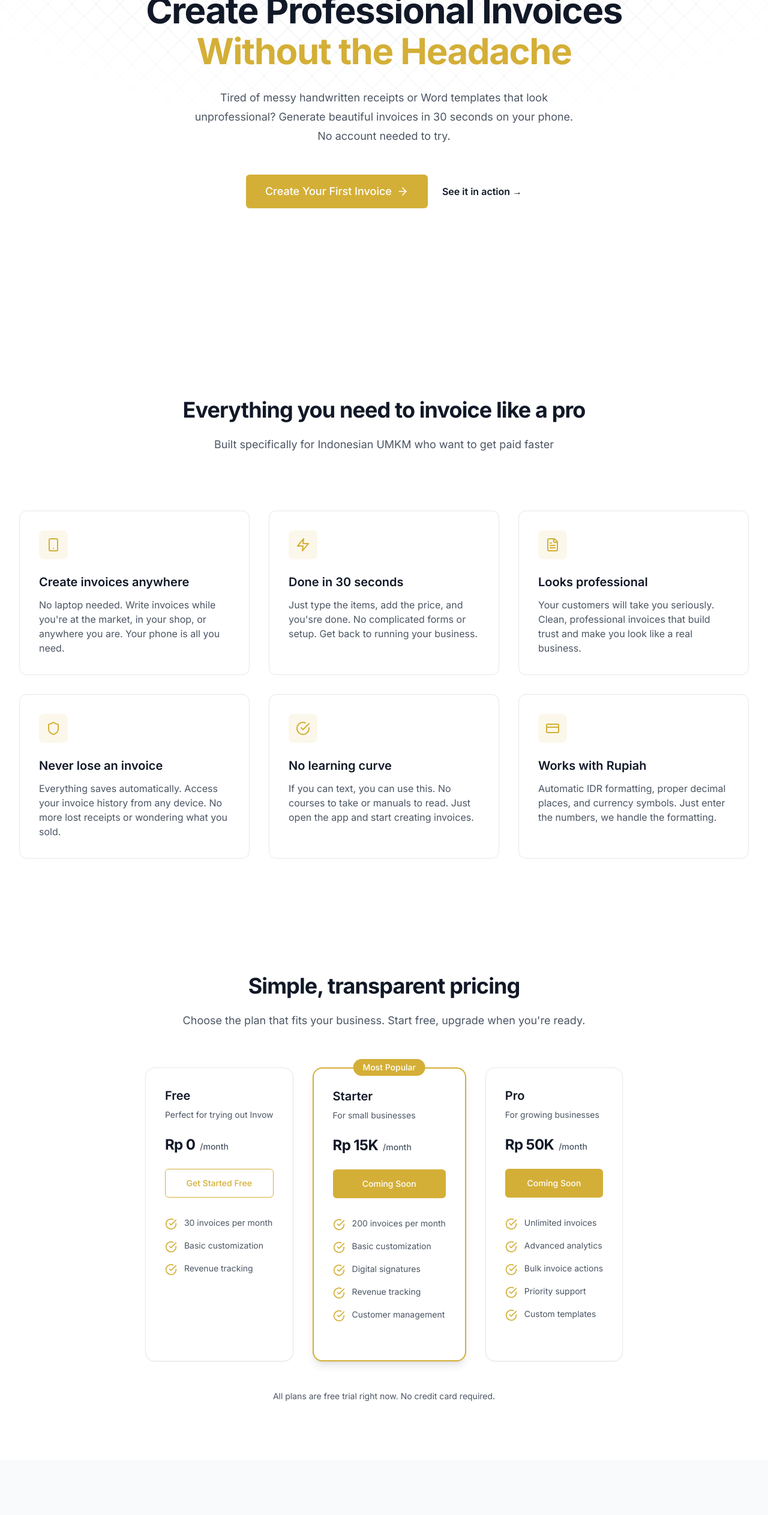
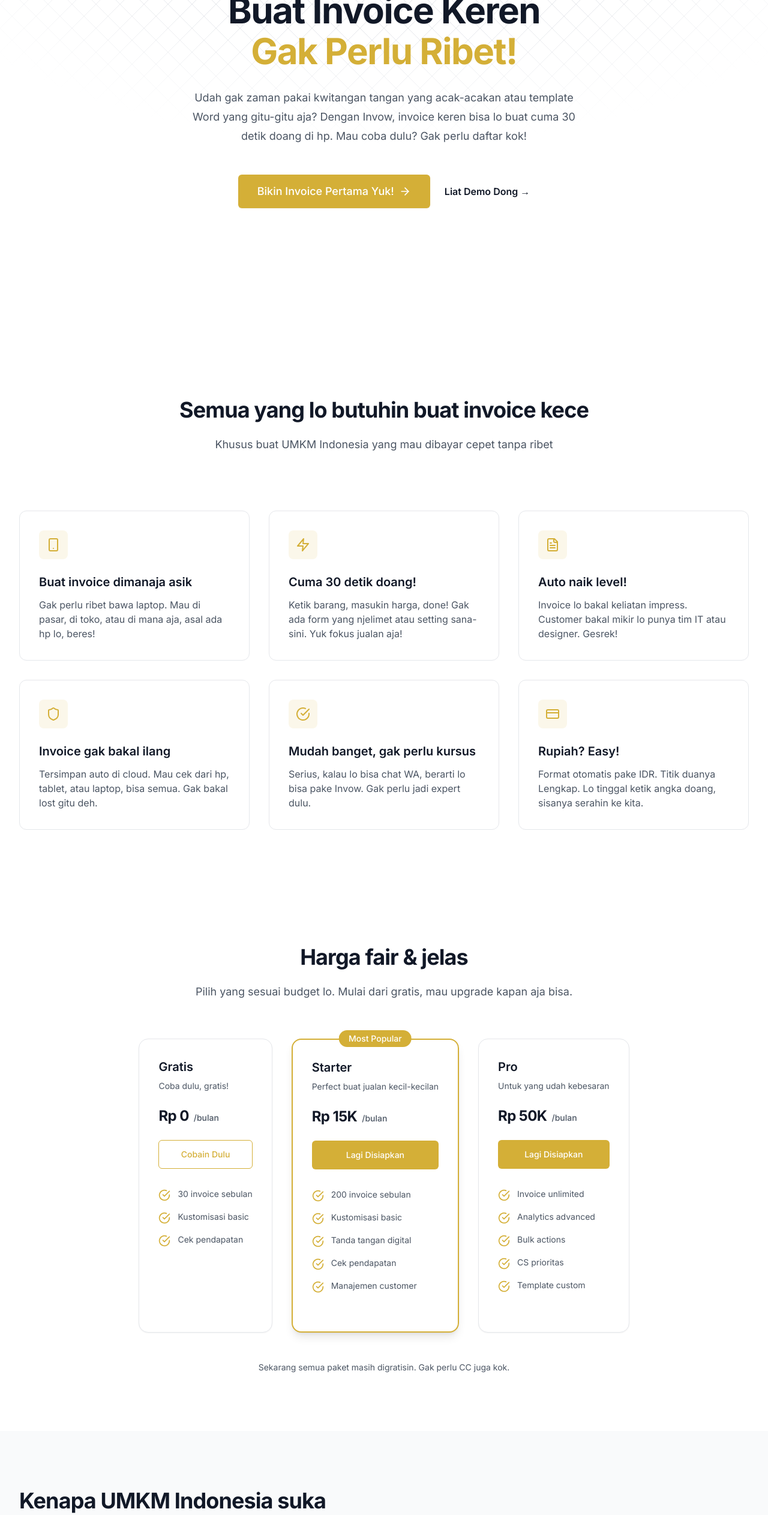
Before and after one commit to Candratama/invow, a Next.js app: page / in a window 1280 px wide. Shown: the part 234-2759 px from the top of the page at 60% size. Built offline with nearby package versions, Linux system fonts and the light colour scheme; no server answers; a web font is replaced by a local one.

Commit message:
Localize landing page copy to Indonesian

```diff
--- a/components/landing-page/BenefitsSection.tsx
+++ b/components/landing-page/BenefitsSection.tsx
@@ -3,11 +3,11 @@ import { ArrowRight, CheckCircle, Smartphone } from "lucide-react";
 import { Button } from "@/components/ui/button";
 
 const benefits = [
-  "Save 10+ hours per week on invoicing",
-  "Get paid faster with professional invoices",
-  "Access your invoice history from any device",
-  "Export and share invoices as images via WhatsApp",
-  "No credit card required to start",
+  "Hemat 10+ jam seminggu buat invoicing. Waktu lo bisa buat hal yang lebih asik!",
+  "Duit masuk lebih cepet! Invoice keren = pembayaran lebih cepat",
+  "Mau cek invoice? Bisa dari hp, tablet, atau laptop. Mau dimana aja bisa!",
+  "Langsung share ke WA dalam bentuk gambar. Customer happy, lo juga happy!",
+  "Gak perlu kartu kredit buat mulai. Asik kan?",
 ];
 
 export default function BenefitsSection() {
@@ -17,11 +17,11 @@ export default function BenefitsSection() {
         <div className="grid grid-cols-1 gap-16 lg:grid-cols-2 lg:items-center">
           <div>
             <h2 className="text-3xl font-bold tracking-tight text-gray-900 sm:text-4xl">
-              Why Indonesian businesses choose Invow
+              Kenapa UMKM Indonesia suka Invow?
             </h2>
             <p className="mt-6 text-lg text-gray-600">
-              Stop wasting time on paperwork. Focus on growing your business
-              while we handle the invoicing.
+              Udah cape main kertas-kertasan mulu? Yuk fokus jualan aja!
+              Urusan invoicing, serahin ke kita.
             </p>
             <div className="mt-10 space-y-5">
               {benefits.map((benefit) => (
@@ -37,7 +37,7 @@ export default function BenefitsSection() {
                   size="lg"
                   className="bg-primary hover:bg-primary/90 shadow-sm"
                 >
-                  Create Your First Invoice
+                  Cobain Sekarang!
                   <ArrowRight className="ml-2 h-5 w-5" />
                 </Button>
               </Link>
@@ -48,11 +48,10 @@ export default function BenefitsSection() {
               <div className="text-center p-12">
                 <Smartphone className="h-24 w-24 text-primary mx-auto mb-6" />
                 <p className="text-lg font-semibold text-gray-900">
-                  Create invoices in 30 seconds
+                  Invoice kece dalam 30 detik
                 </p>
                 <p className="text-sm text-gray-600 mt-3">
-                  No laptop required. Just your phone and you&apos;re ready to
-                  go.
+                  Gak perlu laptop njir. Cukup hp lo doang, beres!
                 </p>
               </div>
             </div>
--- a/components/landing-page/CTASection.tsx
+++ b/components/landing-page/CTASection.tsx
@@ -7,11 +7,10 @@ export default function CTASection() {
     <section className="py-24 bg-primary">
       <div className="max-w-4xl mx-auto px-4 sm:px-6 lg:px-8 text-center">
         <h2 className="text-3xl font-bold tracking-tight text-white sm:text-4xl">
-          Stop invoicking manually. Start today.
+          Udah masuk akal kan? Yuk cobain sekarang!
         </h2>
         <p className="mt-6 text-xl text-white/90">
-          It takes 30 seconds to create your first invoice. No signup required
-          to try.
+          Cuma butuh 30 detik doang buat invoice pertama. Gak perlu daftar juga bisa coba.
         </p>
         <div className="mt-12">
           <Link href="/dashboard">
@@ -20,12 +19,12 @@ export default function CTASection() {
               variant="secondary"
               className="bg-white text-primary hover:bg-gray-50 text-lg px-8 py-6 shadow-sm"
             >
-              Create Your First Invoice
+              Cobain Gratis Dulu!
               <ArrowRight className="ml-2 h-5 w-5" />
             </Button>
           </Link>
           <p className="mt-4 text-sm text-white/80">
-            Free forever • No credit card • Works on any phone
+            Gratis selamanya • Gak perlu CC • Works di semua hp
           </p>
         </div>
       </div>
--- a/components/landing-page/FeaturesSection.tsx
+++ b/components/landing-page/FeaturesSection.tsx
@@ -11,39 +11,39 @@ import FeatureCard from "./FeatureCard";
 const features = [
   {
     icon: Smartphone,
-    title: "Create invoices anywhere",
+    title: "Buat invoice dimanaja asik",
     description:
-      "No laptop needed. Write invoices while you're at the market, in your shop, or anywhere you are. Your phone is all you need.",
+      "Gak perlu ribet bawa laptop. Mau di pasar, di toko, atau di mana aja, asal ada hp lo, beres!",
   },
   {
     icon: Zap,
-    title: "Done in 30 seconds",
+    title: "Cuma 30 detik doang!",
     description:
-      "Just type the items, add the price, and you'sre done. No complicated forms or setup. Get back to running your business.",
+      "Ketik barang, masukin harga, done! Gak ada form yang njelimet atau setting sana-sini. Yuk fokus jualan aja!",
   },
   {
     icon: FileText,
-    title: "Looks professional",
+    title: "Auto naik level!",
     description:
-      "Your customers will take you seriously. Clean, professional invoices that build trust and make you look like a real business.",
+      "Invoice lo bakal keliatan impress. Customer bakal mikir lo punya tim IT atau designer. Gesrek!",
   },
   {
     icon: Shield,
-    title: "Never lose an invoice",
+    title: "Invoice gak bakal ilang",
     description:
-      "Everything saves automatically. Access your invoice history from any device. No more lost receipts or wondering what you sold.",
+      "Tersimpan auto di cloud. Mau cek dari hp, tablet, atau laptop, bisa semua. Gak bakal lost gitu deh.",
   },
   {
     icon: CheckCircle,
-    title: "No learning curve",
+    title: "Mudah banget, gak perlu kursus",
     description:
-      "If you can text, you can use this. No courses to take or manuals to read. Just open the app and start creating invoices.",
+      "Serius, kalau lo bisa chat WA, berarti lo bisa pake Invow. Gak perlu jadi expert dulu.",
   },
   {
     icon: CreditCard,
-    title: "Works with Rupiah",
+    title: "Rupiah? Easy!",
     description:
-      "Automatic IDR formatting, proper decimal places, and currency symbols. Just enter the numbers, we handle the formatting.",
+      "Format otomatis pake IDR. Titik duanya Lengkap. Lo tinggal ketik angka doang, sisanya serahin ke kita.",
   },
 ];
 
@@ -53,10 +53,10 @@ export default function FeaturesSection() {
       <div className="max-w-7xl mx-auto px-4 sm:px-6 lg:px-8">
         <div className="text-center mb-24">
           <h2 className="text-3xl font-bold tracking-tight text-gray-900 sm:text-4xl">
-            Everything you need to invoice like a pro
+            Semua yang lo butuhin buat invoice kece
           </h2>
           <p className="mt-6 text-lg text-gray-600">
-            Built specifically for Indonesian UMKM who want to get paid faster
+            Khusus buat UMKM Indonesia yang mau dibayar cepet tanpa ribet
           </p>
         </div>
 
--- a/components/landing-page/Footer.tsx
+++ b/components/landing-page/Footer.tsx
@@ -24,7 +24,7 @@ export default function Footer() {
             <span className="text-2xl font-bold text-white">Invow</span>
           </div>
           <p className="text-sm text-gray-400 text-center">
-            © {new Date().getFullYear()} Invow. Built for Indonesian UMKM.
+            © {new Date().getFullYear()} Invow. With love untuk UMKM Indonesia.
           </p>
         </div>
       </div>
--- a/components/landing-page/HeroSection.tsx
+++ b/components/landing-page/HeroSection.tsx
@@ -24,15 +24,12 @@ export default function HeroSection() {
         <div className="max-w-7xl mx-auto px-4 sm:px-6 lg:px-8">
           <div className="text-center">
             <h1 className="text-3xl sm:text-4xl lg:text-5xl xl:text-6xl font-bold tracking-tight text-gray-900">
-              Create Professional Invoices
-              <span className="block text-primary mt-2">
-                Without the Headache
-              </span>
+              Buat Invoice Keren
+              <span className="block text-primary mt-2">Gak Perlu Ribet!</span>
             </h1>
             <p className="mt-6 sm:mt-8 text-base sm:text-lg leading-7 sm:leading-8 text-gray-600 max-w-2xl mx-auto px-4">
-              Tired of messy handwritten receipts or Word templates that look
-              unprofessional? Generate beautiful invoices in 30 seconds on your
-              phone. No account needed to try.
+              Udah gak zaman pakai kwitangan tangan yang acak-acakan atau template Word yang gitu-gitu aja?
+              Dengan Invow, invoice keren bisa lo buat cuma 30 detik doang di hp. Mau coba dulu? Gak perlu daftar kok!
             </p>
             <div className="mt-8 sm:mt-12 flex flex-col lg:flex-row items-center justify-center gap-4 sm:gap-6 px-4">
               <Link href="/dashboard" className="w-full sm:w-auto">
@@ -40,7 +37,7 @@ export default function HeroSection() {
                   size="lg"
                   className="bg-primary hover:bg-primary/90 text-base sm:text-lg w-full sm:w-auto px-6 sm:px-8 py-5 sm:py-6 shadow-sm"
                 >
-                  Create Your First Invoice
+                  Bikin Invoice Pertama Yuk!
                   <ArrowRight className="ml-2 h-4 w-4 sm:h-5 sm:w-5" />
                 </Button>
               </Link>
@@ -48,7 +45,7 @@ export default function HeroSection() {
                 href="/dashboard"
                 className="text-sm sm:text-base font-semibold leading-6 text-gray-900 hover:text-primary transition-colors py-2"
               >
-                See it in action <span aria-hidden="true">→</span>
+                Liat Demo Dong <span aria-hidden="true">→</span>
               </Link>
             </div>
           </div>
--- a/components/landing-page/Navigation.tsx
+++ b/components/landing-page/Navigation.tsx
@@ -49,7 +49,7 @@ export default function Navigation() {
           </div>
           <Link href="/dashboard">
             <Button className="bg-primary hover:bg-primary/90">
-              Get Started
+              Yuk Mulai!
               <ArrowRight className="ml-2 h-4 w-4" />
             </Button>
           </Link>
--- a/components/landing-page/PricingSection.tsx
+++ b/components/landing-page/PricingSection.tsx
@@ -2,48 +2,48 @@ import PricingCard from "./PricingCard";
 
 const pricingTiers = [
   {
-    name: "Free",
+    name: "Gratis",
     price: "Rp 0",
-    period: "month",
-    description: "Perfect for trying out Invow",
+    period: "bulan",
+    description: "Coba dulu, gratis!",
     features: [
-      "30 invoices per month",
-      "Basic customization",
-      "Revenue tracking",
+      "30 invoice sebulan",
+      "Kustomisasi basic",
+      "Cek pendapatan",
     ],
-    ctaText: "Get Started Free",
+    ctaText: "Cobain Dulu",
     ctaVariant: "outline" as const,
     isPopular: false,
   },
   {
     name: "Starter",
     price: "Rp 15K",
-    period: "month",
-    description: "For small businesses",
+    period: "bulan",
+    description: "Perfect buat jualan kecil-kecilan",
     features: [
-      "200 invoices per month",
-      "Basic customization",
-      "Digital signatures",
-      "Revenue tracking",
-      "Customer management",
+      "200 invoice sebulan",
+      "Kustomisasi basic",
+      "Tanda tangan digital",
+      "Cek pendapatan",
+      "Manajemen customer",
     ],
-    ctaText: "Coming Soon",
+    ctaText: "Lagi Disiapkan",
     ctaVariant: "default" as const,
     isPopular: true,
   },
   {
     name: "Pro",
     price: "Rp 50K",
-    period: "month",
-    description: "For growing businesses",
+    period: "bulan",
+    description: "Untuk yang udah kebesaran",
     features: [
-      "Unlimited invoices",
-      "Advanced analytics",
-      "Bulk invoice actions",
-      "Priority support",
-      "Custom templates",
+      "Invoice unlimited",
+      "Analytics advanced",
+      "Bulk actions",
+      "CS prioritas",
+      "Template custom",
     ],
-    ctaText: "Coming Soon",
+    ctaText: "Lagi Disiapkan",
     ctaVariant: "default" as const,
     isPopular: false,
   },
@@ -55,11 +55,10 @@ export default function PricingSection() {
       <div className="max-w-7xl mx-auto px-4 sm:px-6 lg:px-8">
         <div className="text-center mb-16">
           <h2 className="text-3xl font-bold tracking-tight text-gray-900 sm:text-4xl">
-            Simple, transparent pricing
+            Harga fair & jelas
           </h2>
           <p className="mt-6 text-lg text-gray-600">
-            Choose the plan that fits your business. Start free, upgrade when
-            you&apos;re ready.
+            Pilih yang sesuai budget lo. Mulai dari gratis, mau upgrade kapan aja bisa.
           </p>
         </div>
 
@@ -71,7 +70,7 @@ export default function PricingSection() {
 
         <div className="mt-12 text-center">
           <p className="text-sm text-gray-600">
-            All plans are free trial right now. No credit card required.
+            Sekarang semua paket masih digratisin. Gak perlu CC juga kok.
           </p>
         </div>
       </div>
```
